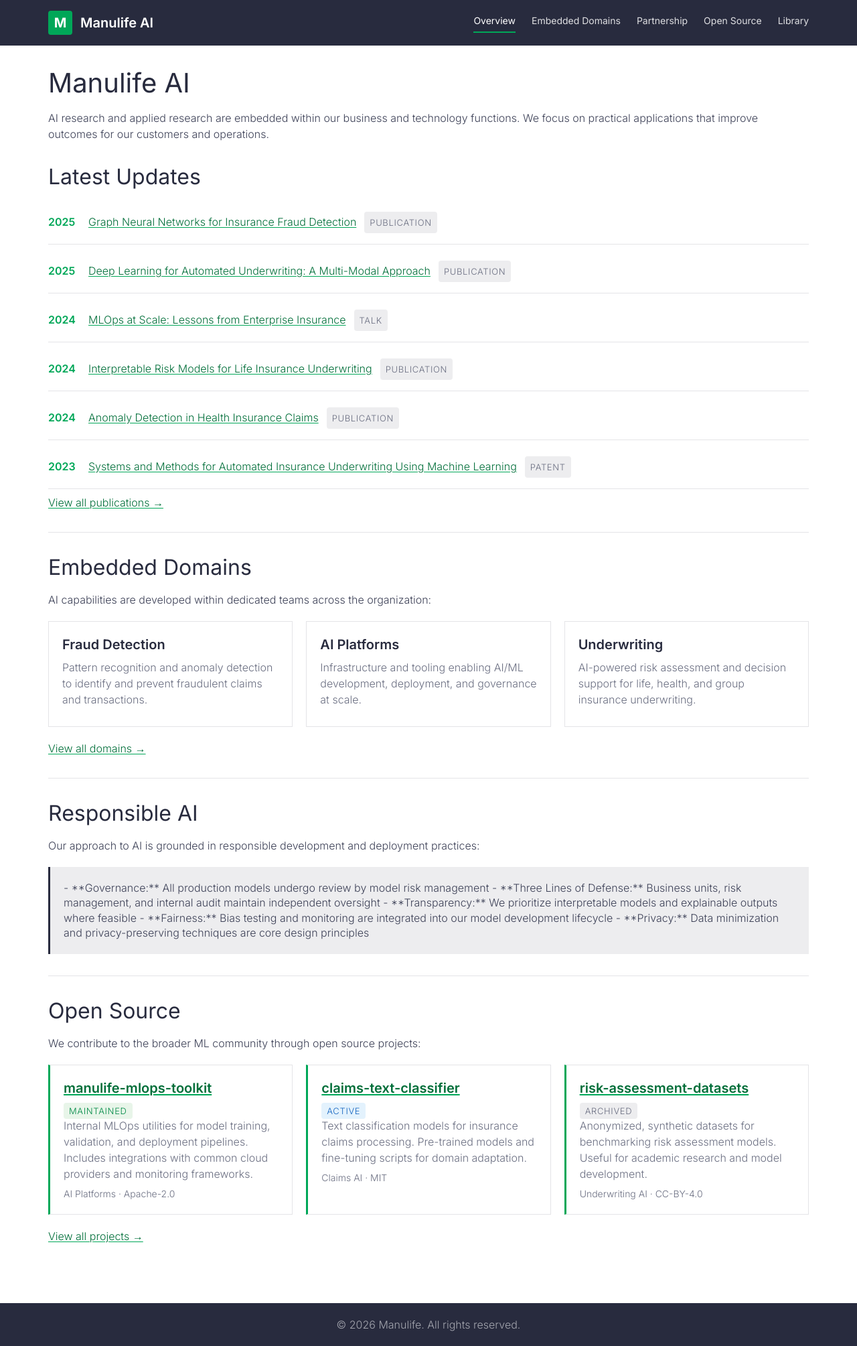
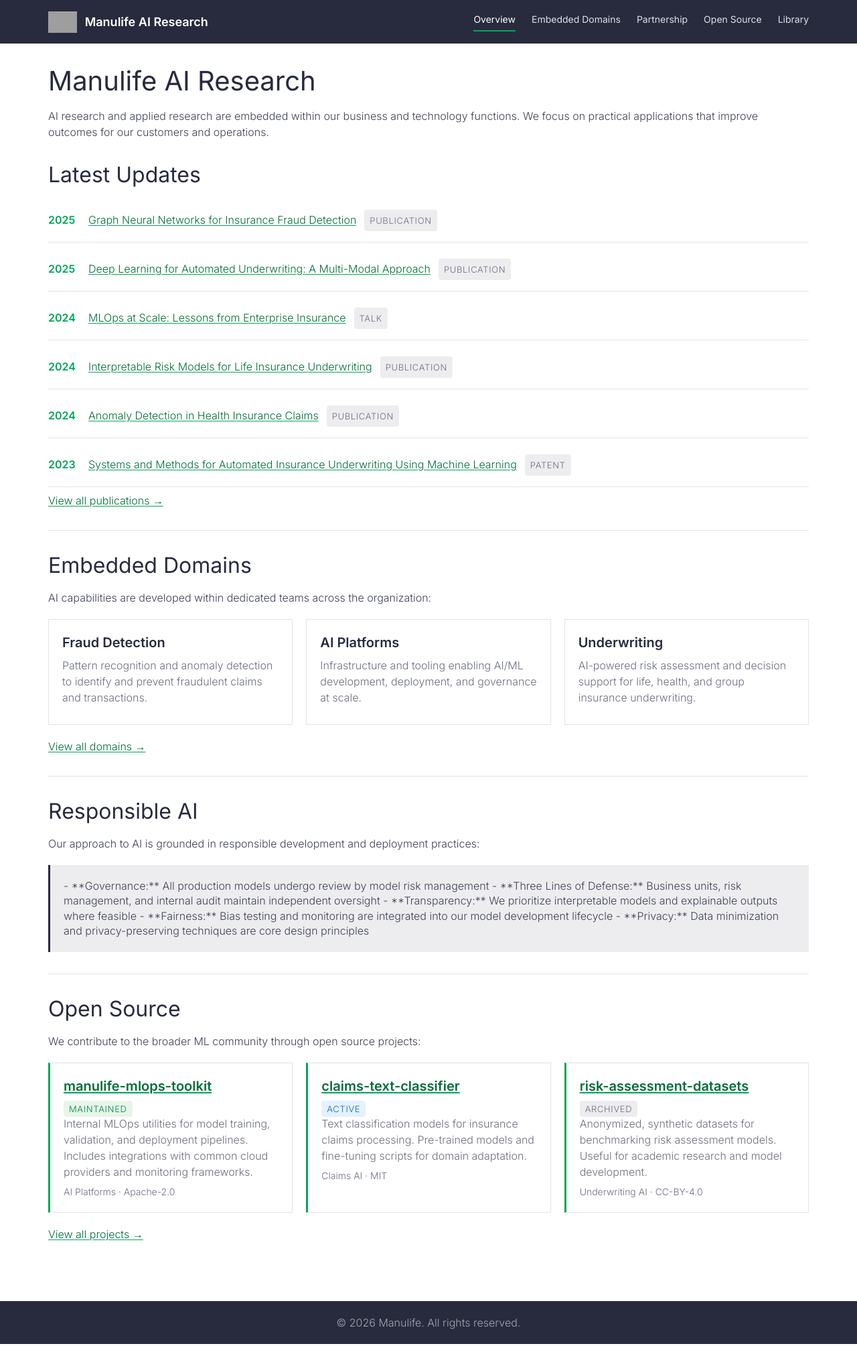
Before and after one commit to sabyasm/manulife-ai-research, a Jekyll site: the page built from index.md, in a window 1280 px wide. Shown: the whole page at 67% size. Built offline with Jekyll 4.4.1, drawn with Linux system fonts in a browser that asks for light colours; grey boxes are pictures that could not be loaded.

Commit message:
Update branding to Manulife AI Research with official logo and favicon

```diff
--- a/_config.yml
+++ b/_config.yml
@@ -1,8 +1,12 @@
 # Manulife AI Research Site
-title: Manulife AI
+title: Manulife AI Research
 description: AI research and applied research embedded within business and technology functions.
 url: "https://sabyasm.github.io"
 baseurl: "/manulife-ai-research"
+
+# Branding
+logo: "https://www.manulife.ca/content/dam/consumer-portal/logo/en/manulife-home-100.svg"
+favicon: "https://www.manulife.ca/etc/designs/manulife-global/favicon.png"
 
 # Build settings
 markdown: kramdown
--- a/_includes/header.html
+++ b/_includes/header.html
@@ -1,7 +1,7 @@
 <header class="site-header">
     <div class="container header-inner">
         <a href="{{ '/' | relative_url }}" class="site-logo">
-            <span class="logo-mark">M</span>
+            <img src="{{ site.logo }}" alt="{{ site.title }}" class="logo-image" onerror="this.style.display='none'">
             <span class="logo-text">{{ site.title }}</span>
         </a>
         <nav class="site-nav">
--- a/_layouts/default.html
+++ b/_layouts/default.html
@@ -1,12 +1,15 @@
 <!DOCTYPE html>
 <html lang="en">
+
 <head>
   <meta charset="UTF-8">
   <meta name="viewport" content="width=device-width, initial-scale=1.0">
   <title>{% if page.title %}{{ page.title }} | {% endif %}{{ site.title }}</title>
+  <link rel="icon" type="image/png" href="{{ site.favicon }}">
   <link rel="stylesheet" href="{{ '/assets/css/main.css' | relative_url }}">
   {% seo %}
 </head>
+
 <body>
   {% include header.html %}
 
@@ -16,4 +19,5 @@
 
   {% include footer.html %}
 </body>
+
 </html>
--- a/assets/css/main.css
+++ b/assets/css/main.css
@@ -292,6 +292,17 @@ b {
   color: var(--cds-color-neutral-light-light-3);
   border-radius: var(--radius-sm);
   font-weight: var(--cds-font-weight-bold);
+}
+
+.logo-image {
+  height: 2rem;
+  width: auto;
+}
+
+.logo-text {
+  font-size: var(--cds-font-size-lg);
+  font-weight: var(--cds-font-weight-demibold);
+  color: var(--cds-color-neutral-light-light-3);
 }
 
 .site-nav ul {
--- a/index.md
+++ b/index.md
@@ -2,7 +2,7 @@
 title: Overview
 ---
 
-# Manulife AI
+# Manulife AI Research
 
 AI research and applied research are embedded within our business and technology functions. We focus on practical applications that improve outcomes for our customers and operations.
 
```
